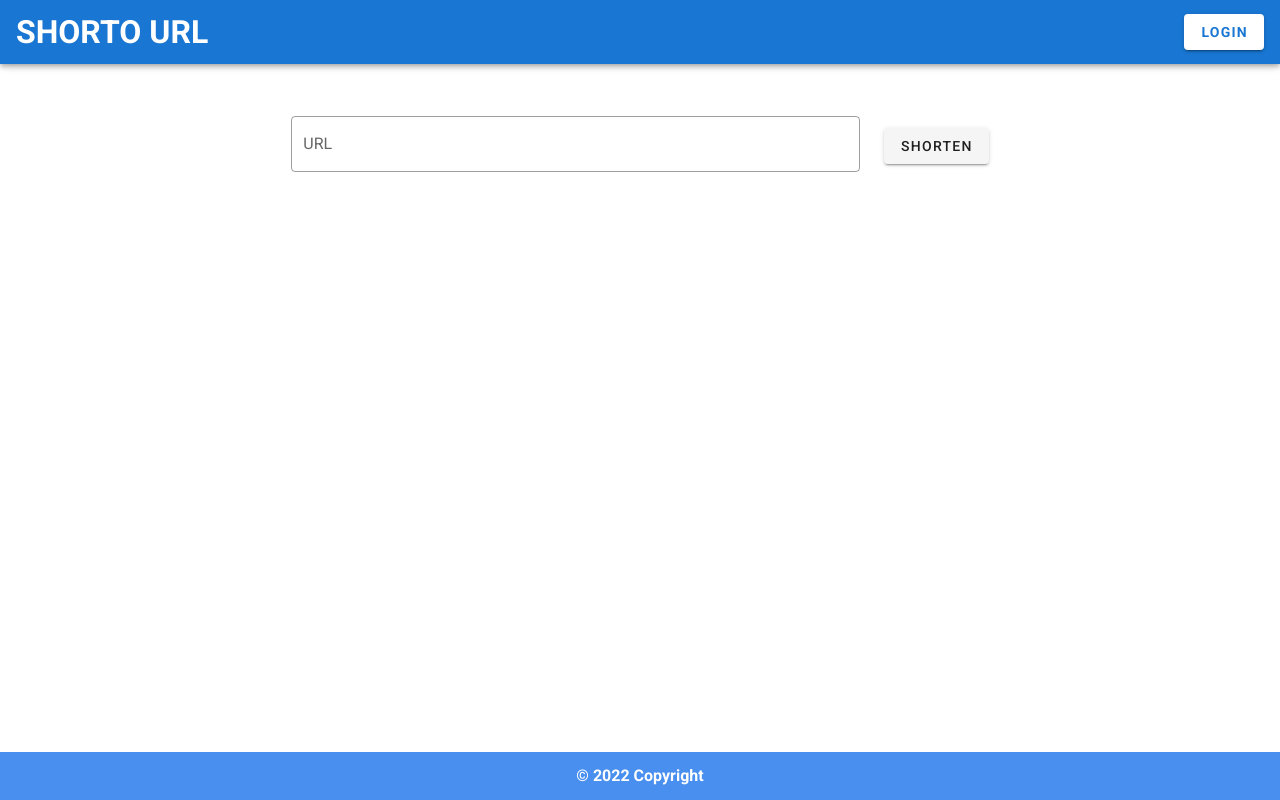
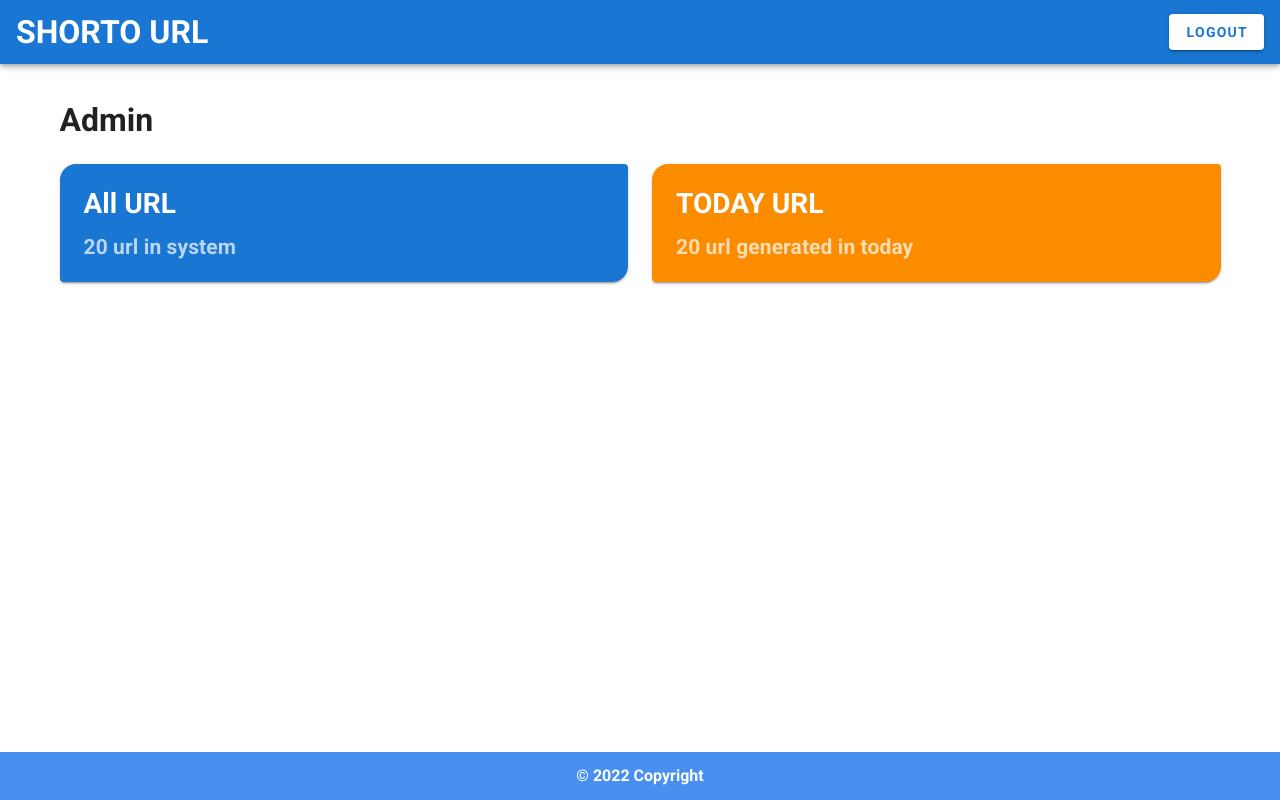
Before and after one commit to cickpoo0121/short_url, a Vue app in the folder client/: page /admin in a window 1280 px wide. Before the commit this address led to /. Built offline with nearby package versions, Linux system fonts and the light colour scheme; no server answers; sample sign-in values are in the browser's storage.

Commit message:
create session storage

```diff
--- a/client/src/App.vue
+++ b/client/src/App.vue
@@ -7,7 +7,7 @@
         >
         <v-spacer></v-spacer>
         <router-link
-          v-if="currentRouteName === '/' && !$store.state.isLoggedIn"
+          v-if="currentRouteName === '/' && !isLoggedIn()"
           to="/login"
         >
           <v-btn color="white" class="primary--text"
@@ -15,7 +15,7 @@
           >
         </router-link>
         <router-link
-          v-if="$store.state.isLoggedIn && currentRouteName === '/'"
+          v-if="isLoggedIn() && currentRouteName === '/'"
           to="/admin"
         >
           <v-btn color="white" class="primary--text"
@@ -24,7 +24,7 @@
         </router-link>
 
         <v-btn
-          v-if="$store.state.isLoggedIn && currentRouteName === '/admin'"
+          v-if="isLoggedIn() && currentRouteName === '/admin'"
           color="white"
           class="primary--text"
           @click="logout"
@@ -55,8 +55,13 @@ export default {
   },
   methods: {
     logout() {
-      this.$store.dispatch("setLogout");
+      // this.$store.dispatch("setLogout");
+      sessionStorage.clear();
       this.$router.replace("/");
+    },
+    isLoggedIn() {
+      // console.log(sessionStorage.getItem("isLoggedIn"));
+      return sessionStorage.getItem("isLoggedIn");
     },
   },
 };
--- a/client/src/router/index.js
+++ b/client/src/router/index.js
@@ -3,7 +3,7 @@ import VueRouter from "vue-router";
 import Home from "../views/Home.vue";
 import axios from "axios";
 import VueAxios from "vue-axios";
-import store from "../store/index";
+// import store from "../store/index";
 
 Vue.use(VueRouter);
 Vue.use(VueAxios, axios);
@@ -28,7 +28,11 @@ const routes = [
       // next((vm) => {
       //   console.log(vm);
       // });
-      if (!store.state.isLoggedIn) {
+      if (
+        !sessionStorage.getItem("isLoggedIn") ||
+        !sessionStorage.getItem("token")
+      ) {
+        // console.log(store.state);
         next("/");
       } else {
         next();
--- a/client/src/store/index.js
+++ b/client/src/store/index.js
@@ -10,6 +10,7 @@ export default new Vuex.Store({
       state.token = token;
       if (token && state.token != null) {
         state.isLoggedIn = true;
+        sessionStorage.setItem("token", token);
       } else {
         state.isLoggedIn = false;
       }
@@ -17,6 +18,7 @@ export default new Vuex.Store({
     SET_LOGOUT(state) {
       state.token = "";
       state.isLoggedIn = false;
+      sessionStorage.clear();
     },
   },
   actions: {
--- a/client/src/utils/api.js
+++ b/client/src/utils/api.js
@@ -1,6 +1,6 @@
 import axios from "axios";
 
-export const fetchAPI = async ({ method, url, data = {} }) => {
+export const fetchAPI = async ({ method, url, data = {}, headers }) => {
   try {
     // console.log(method, path, data);
     const res = await axios({
@@ -13,7 +13,7 @@ export const fetchAPI = async ({ method, url, data = {} }) => {
       //   "Access-Control-Allow-Origin": "*",
       //   "Content-Type": "application/json",
       // },
-      // headers: { "Access-Control-Allow-Origin": "*" },
+      headers: headers,
     });
     console.log(res);
     return res;
--- a/client/src/utils/shortURL.js
+++ b/client/src/utils/shortURL.js
@@ -15,3 +15,15 @@ export function login(data) {
   // console.log("fetch", res);
   // return res;
 }
+
+export function history(token) {
+  const url = baseURL + "/admin/history";
+  return fetchAPI({
+    method: "post",
+    url,
+    headers: { "x-access-token": token },
+  });
+  // const res = await fetchAPI({ method: "post", url, data });
+  // console.log("fetch", res);
+  // return res;
+}
--- a/client/src/views/AdminHome.vue
+++ b/client/src/views/AdminHome.vue
@@ -1,3 +1,55 @@
 <template>
-  <div><h1>Home Admin</h1></div>
+  <v-container>
+    <h1 class="my-5">Admin</h1>
+    <v-row class="d-flex justify-space-around">
+      <v-col>
+        <v-card shaped color="primary" dark class="pa-2">
+          <v-card-title class="text-h5"><h3>All URL</h3> </v-card-title>
+          <v-card-text>
+            <h2>20 url in system</h2>
+          </v-card-text>
+          <!-- <v-card-actions>
+          <v-btn text> Listen Now </v-btn>
+        </v-card-actions> -->
+        </v-card>
+      </v-col>
+      <v-col>
+        <v-card shaped color="warning" dark class="pa-2">
+          <v-card-title class="text-h5"><h3>TODAY URL</h3> </v-card-title>
+          <v-card-text>
+            <h2>20 url generated in today</h2>
+          </v-card-text>
+          <!-- <v-card-actions>
+          <v-btn text> Listen Now </v-btn>
+        </v-card-actions> -->
+        </v-card>
+      </v-col>
+    </v-row>
+  </v-container>
 </template>
+
+<script>
+import * as shorturl from "@/utils/shortURL";
+
+export default {
+  data() {
+    return {
+
+    }
+  },
+  async mounted() {
+    try {
+      const res = await shorturl.history(sessionStorage.getItem("token"));
+      console.log(res);
+      if (!res.status && res.response.status === 403) {
+        alert(res.response.data);
+        this.$router.replace("/");
+        sessionStorage.clear();
+        console.log(res.response.status);
+      }
+    } catch (error) {
+      console.log(error);
+    }
+  },
+};
+</script>
--- a/client/src/views/Login.vue
+++ b/client/src/views/Login.vue
@@ -86,7 +86,9 @@ export default {
           throw res.response;
         }
 
-        await this.$store.dispatch("setToken", res.data.token);
+        // await this.$store.dispatch("setToken", res.data.token);
+        sessionStorage.setItem("token", res.data.token);
+        sessionStorage.setItem("isLoggedIn", true);
         this.$router.push("admin");
         // if(res.)
         // console.log("token", this.$store.state.token);
```
Also changed, not shown: 1 other file (tests, documents, lock files or other folders).
